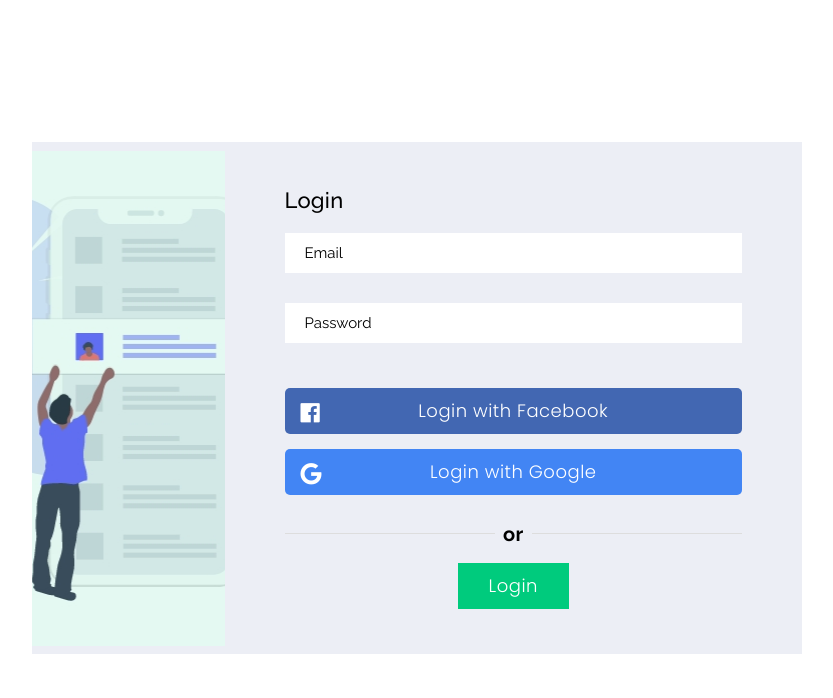
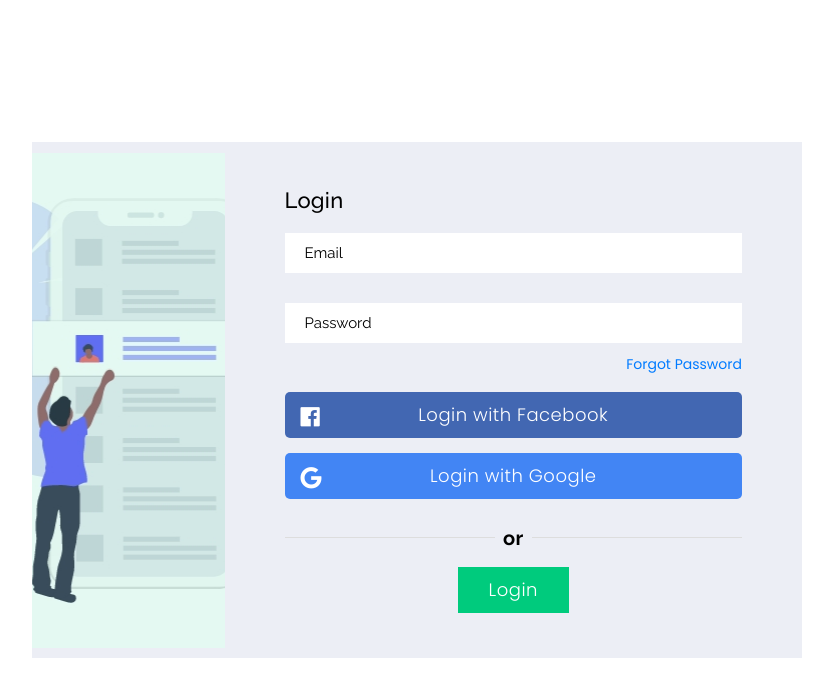
Before and after one commit to mdpappu006/organ, a PHP site: page /login.php in a window 1280 px wide. Shown: the part 208-906 px from the top of the page, without its empty margins (223-1056 px from the left). Run offline with PHP 8.4, Linux system fonts and the light colour scheme; some libraries are stand-ins or nearby versions.

Commit message:
Update UI in Login.php

```diff
--- a/admin/backend/admin-login.php
+++ b/admin/backend/admin-login.php
@@ -3,7 +3,6 @@
 		if(isset($_POST['adminLogin'])){
 			$email = trim($_POST['email']);
 			$userpass = password_hash($_POST['password'], PASSWORD_BCRYPT);
-
 		if($email && $userpass){
 			$query = "SELECT id,email, password FROM admin WHERE email ='{$email}'";
 			$result= mysqli_query($connect, $query);
--- a/login.php
+++ b/login.php
@@ -22,7 +22,11 @@
                             <div class="row">
                                 <div class="col-md-12">
                                     <input type="text" placeholder="Email" name="email" required/>
-                                    <input type="password" placeholder="Password" name="password" required/>
+
+                                    <input class="mb-2" type="password" placeholder="Password" name="password" required/>
+                                    <div class="forget-pass d-block text-right">
+                                        <a class="" href="#">Forgot Password</a>
+                                    </div>
                                     <div class="error">
                                         <?php
                                             if(isset($passError)){
```
Lines whose indentation alone changed are shown as unchanged.
